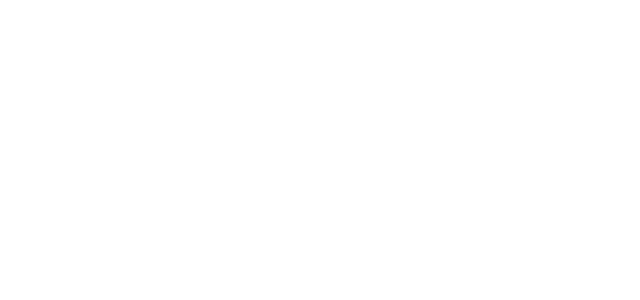
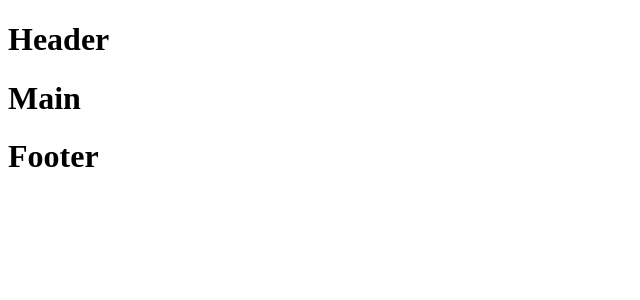
Before and after one commit to mcspe/vite-comics, a Vue app: page / in a window 1280 px wide. Shown: the top 300 px of the page, without its empty margins (0-640 px from the left). Built offline with nearby package versions, Linux system fonts and the light colour scheme.

Commit message:
[add] basic structure to scaffolding

```diff
--- a/src/App.vue
+++ b/src/App.vue
@@ -1,9 +1,22 @@
-<script setup>
+<script>
+  import Header from './components/Header.vue';
+  import Main from './components/Main.vue';
+  import Footer from './components/Footer.vue';
 
+  export default {
+    name: 'App',
+    components: {
+      Header,
+      Main,
+      Footer
+    }
+  }
 </script>
 
 <template>
-
+  <Header />
+  <Main />
+  <Footer />
 </template>
 
 <style>
--- /dev/null
+++ b/src/components/Footer.vue
@@ -0,0 +1,13 @@
+<script>
+  export default {
+    name: 'Footer'
+  }
+</script>
+
+<template>
+  <h1>Footer</h1>
+</template>
+
+<style>
+
+</style>
--- /dev/null
+++ b/src/components/Header.vue
@@ -0,0 +1,13 @@
+<script>
+  export default {
+    name: 'Header'
+  }
+</script>
+
+<template>
+  <h1>Header</h1>
+</template>
+
+<style>
+
+</style>
--- /dev/null
+++ b/src/components/Main.vue
@@ -0,0 +1,13 @@
+<script>
+  export default {
+    name: 'Main'
+  }
+</script>
+
+<template>
+  <h1>Main</h1>
+</template>
+
+<style>
+
+</style>
```
Also changed, not shown: public/dc-comics-empty-layout.png (added), 1 other file (tests, documents, lock files or other folders).
